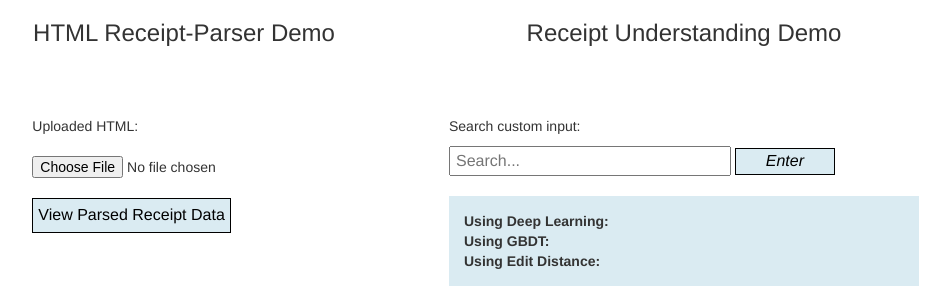
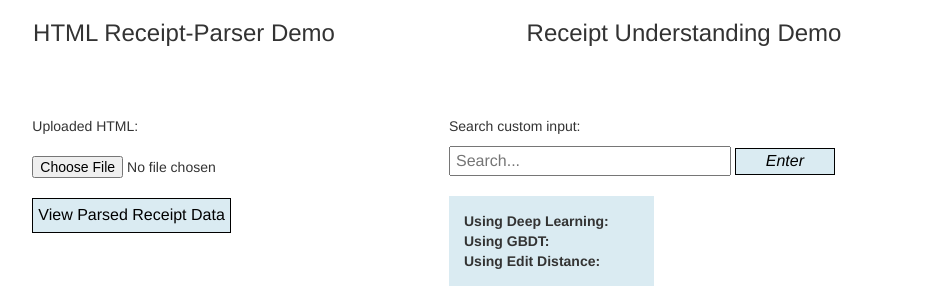
Before and after one commit to gtsli/grocery_e-receipt, a Flask app: page / in a window 1280 px wide. Shown: the part 100-396 px from the top of the page, without its empty margins (66-1016 px from the left). Run offline with Flask 2, Linux system fonts and the light colour scheme; some libraries are stand-ins or nearby versions.

Commit message:
align search results

```diff
--- a/flaskapp/static/styles/index_styles.css
+++ b/flaskapp/static/styles/index_styles.css
@@ -71,4 +71,11 @@
 #searchResults {
   padding: 15px;
   background: #daebf2;
+  float: left;
 }
+
+#searchResultsText {
+  padding: 15px;
+  background: #daebf2;
+  float:left;
+}
--- a/flaskapp/templates/index.html
+++ b/flaskapp/templates/index.html
@@ -39,10 +39,15 @@
                 <button type="submit" id="submitButtonSearch"><i class="fa fa-search">Enter</i></button>
             </form>
             <br>
+            <div id="searchResultsText">
+                <b>Using Deep Learning:</b><br>
+                <b>Using GBDT: </b><br>
+                <b>Using Edit Distance:  </b><br>
+            </div>
             <div id="searchResults">
-                <b>Using Deep Learning:</b> {%if manual_search==True %} {{lstm_output_searched[0]}} {% endif %}<br>
-                <b>Using GBDT: </b><br>
-                <b>Using Edit Distance:  </b> {%if manual_search==True %} {{edit_distance_output_searched}} {% endif %}<br>
+                {%if manual_search==True %} {{lstm_output_searched[0]}} {% endif %}<br>
+                <br>
+                {%if manual_search==True %} {{edit_distance_output_searched}} {% endif %}<br>
             </div>
 
             <br>
```
